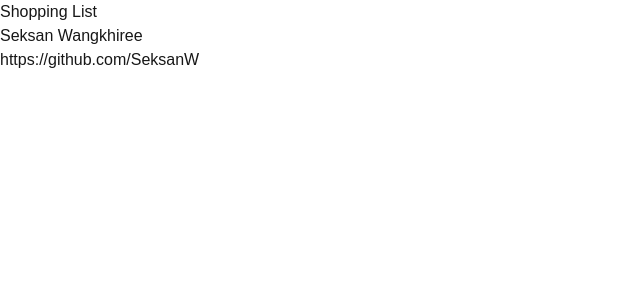
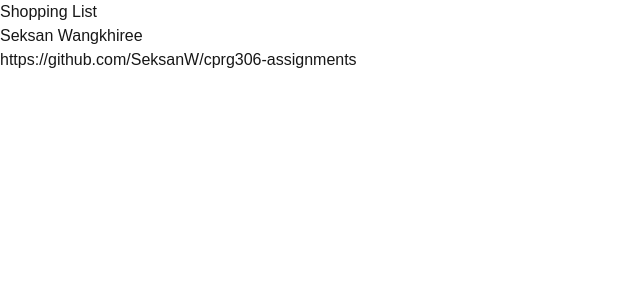
Before and after one commit to SeksanW/cprg306-assignments, a Next.js app: page /week-2 in a window 1280 px wide. Shown: the top 300 px of the page, without its empty margins (0-640 px from the left). Built offline with nearby package versions, Linux system fonts and the light colour scheme.

Commit message:
Update GitHub link in student info component
Changed the GitHub profile link to point directly to the cprg306-assignments repository for more relevant reference.

```diff
--- a/app/week-2/student-info.js
+++ b/app/week-2/student-info.js
@@ -5,8 +5,8 @@ export default function StudentInfo() {
     <div>
       <p>Seksan Wangkhiree</p>
       <p>
-        <Link href="https://github.com/SeksanW">
-          https://github.com/SeksanW
+        <Link href="https://github.com/SeksanW/cprg306-assignments">
+          https://github.com/SeksanW/cprg306-assignments
         </Link>
       </p>
     </div>
```
